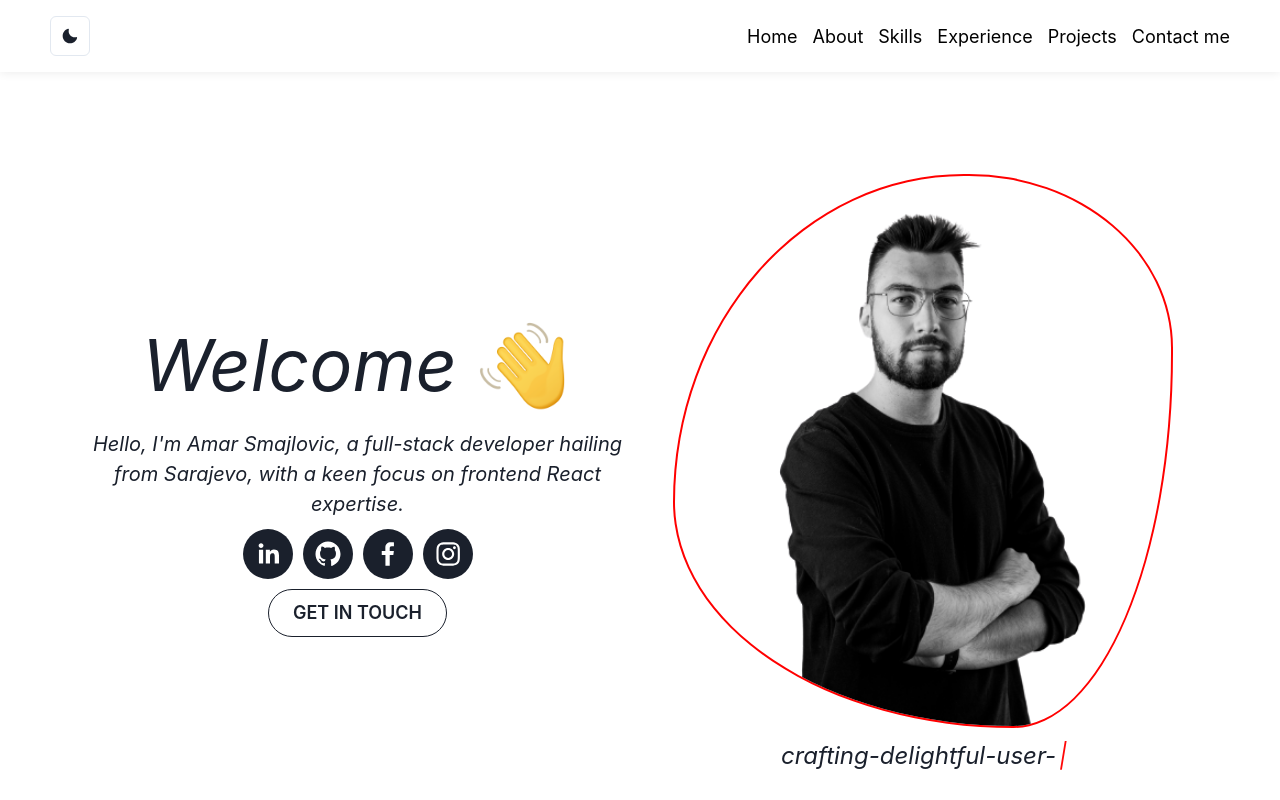
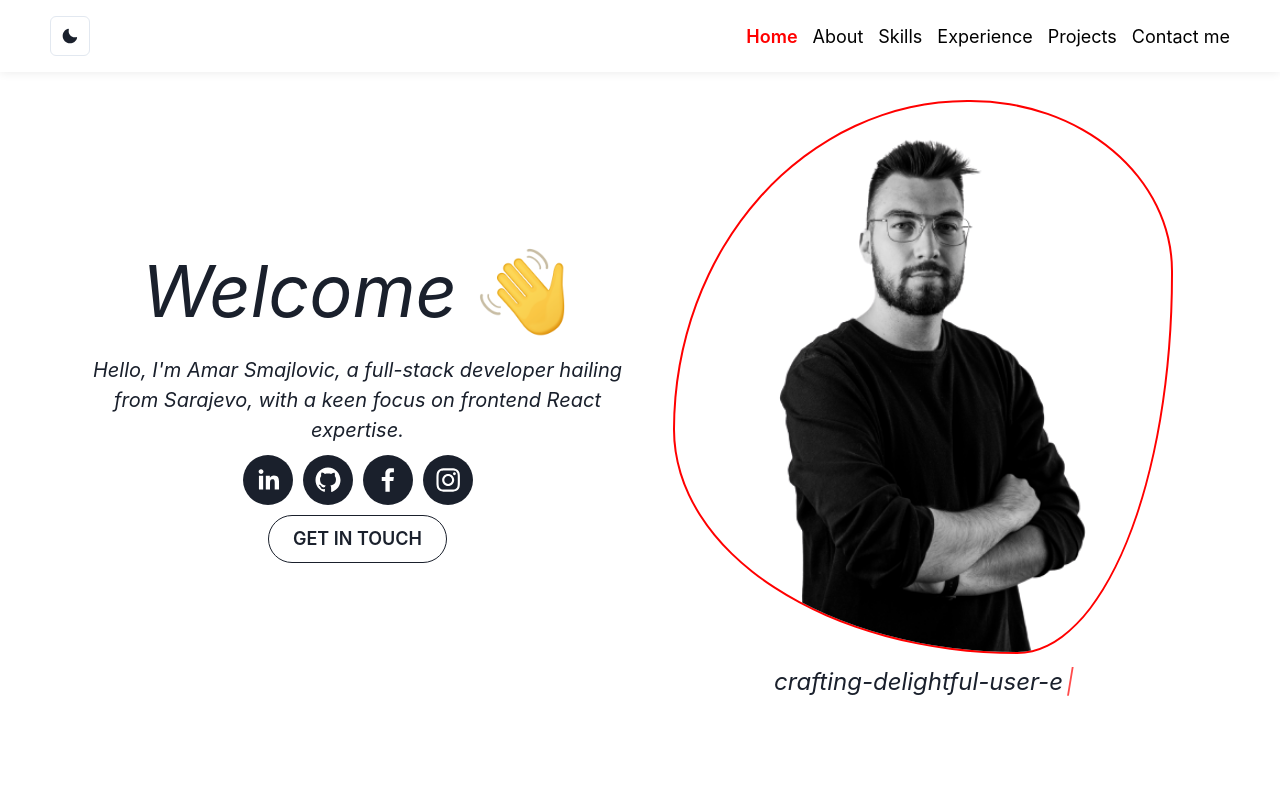
Before and after one commit to AmarSmajlovic/amar-website, a Next.js app: page / in a window 1280 px wide. Shown: the top 800 px of the page. Built offline with nearby package versions, Linux system fonts and the light colour scheme.

Commit message:
Fixed header bug and animations icons

```diff
--- a/components/DesktopMenu/DesktopMenu.tsx
+++ b/components/DesktopMenu/DesktopMenu.tsx
@@ -33,7 +33,14 @@ const DesktopMenu = () => {
     <Tabs>
       <TabList border="none" fontSize="lg" gap="15px" color={color}>
         {links.map((link) => (
-          <StyledLink spy={true} key={link.url} to={link.url}>
+          <StyledLink
+            smooth
+            duration={200}
+            ignoreCancelEvents
+            spy={true}
+            key={link.url}
+            to={link.url}
+          >
             {link.text}
           </StyledLink>
         ))}
--- a/components/SocialIcons/SocialIcons.tsx
+++ b/components/SocialIcons/SocialIcons.tsx
@@ -21,16 +21,14 @@ const SocialIcons = () => {
   const fgColor = useColorModeValue("white", "#1a202c");
 
   return (
-    <MotionDiv
-      initial={{ x: -100 }}
-      whileInView={{ x: 0 }}
-      viewport={{ once: true }}
-      transition={{ duration: 0.3 }}
-      gap="10px"
-    >
-      {icons.map((icon) => (
+    <MotionDiv gap="10px">
+      {icons.map((icon, i) => (
         <motion.button
+          initial={{ y: -50 }}
+          whileInView={{ y: 0 }}
+          viewport={{ once: true }}
           whileHover={{ scale: 1.1 }}
+          transition={{ duration: `0.${i + 3}` }}
           whileTap={{ scale: 0.9 }}
           key={icon.url}
         >
--- a/pages/Hero.tsx
+++ b/pages/Hero.tsx
@@ -18,7 +18,7 @@ const MotionBox = motion(Box);
 
 const Hero: NextPage = () => {
   return (
-    <ContainerPage id="home" height="100vh" pt="50px">
+    <ContainerPage id="home">
       <Head>
         <title>Amar's Website</title>
         <meta name="description" content="Generated by create next app" />
--- a/pages/index.tsx
+++ b/pages/index.tsx
@@ -16,7 +16,7 @@ const Home: NextPage = () => {
         <meta name="description" content="Generated by create next app" />
         <link rel="icon" href="/favicon.ico" />
       </Head>
-      * <Hero />
+      <Hero />
       <About />
       <Skills />
       <Experience />
--- a/styles/ContainerPage.ts
+++ b/styles/ContainerPage.ts
@@ -3,8 +3,8 @@ import { Container, theme } from "@chakra-ui/react";
 
 export const ContainerPage = styled(Container)`
   padding-top: 100px;
+  min-height: 100vh;
+  max-width: ${theme.sizes["6xl"]};
   /* scroll-snap-align: start; */
-  /* height: 100vh; */
   /* scroll-snap-stop: always; */
-  max-width: ${theme.sizes["6xl"]};
 `;
--- a/styles/GlobalStyle.tsx
+++ b/styles/GlobalStyle.tsx
@@ -24,8 +24,8 @@ const GlobalStyle = ({ children }: Props) => {
               sans-serif;
           }
           html {
-            overflow: scroll;
-            scroll-snap-type: y mandatory;
+            /* overflow: scroll; */
+            /* scroll-snap-type: y mandatory; */
           }
         `}
       />
```
